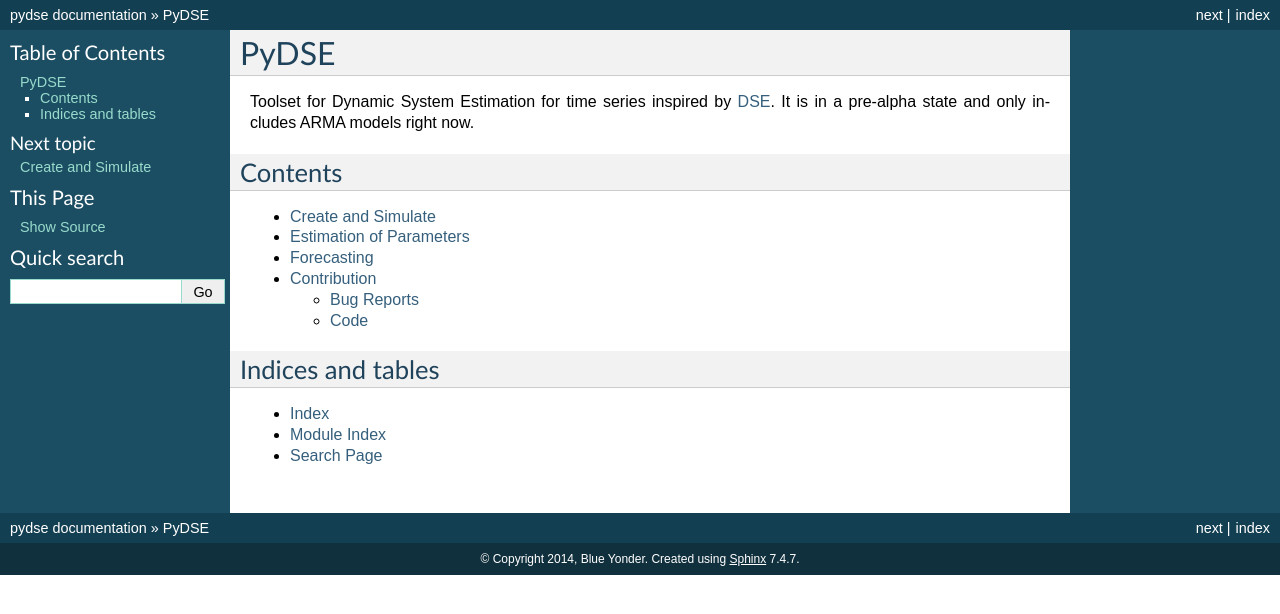
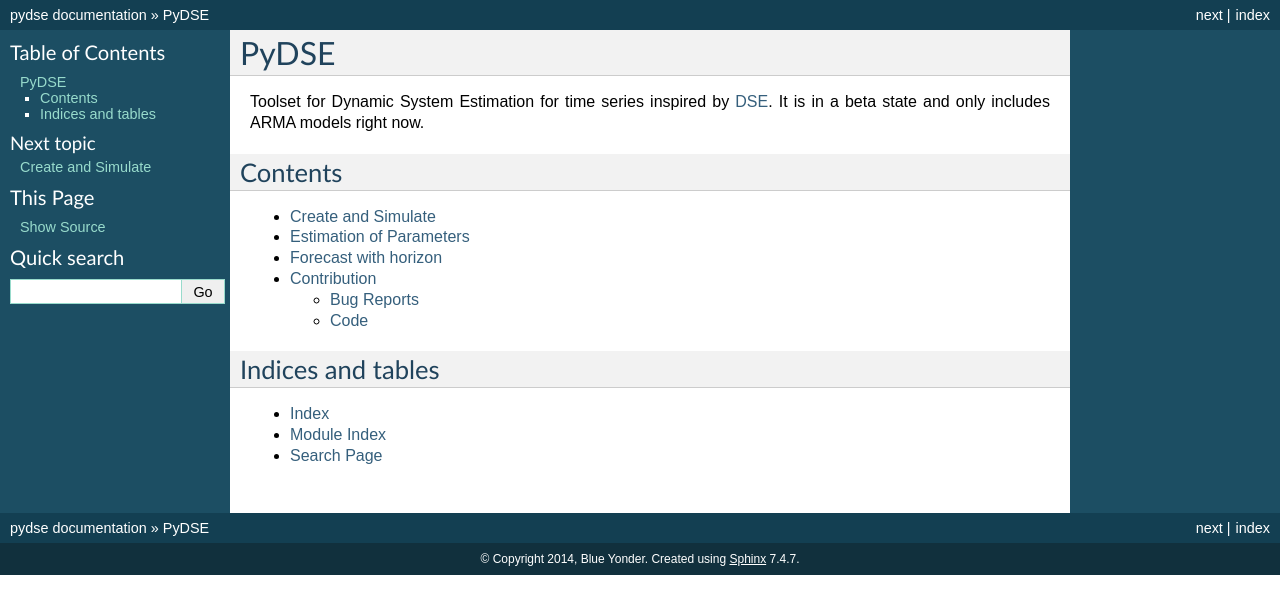
Before and after one commit to blue-yonder/pydse, a Sphinx documentation site: the page built from docs/index.rst, in a window 1280 px wide. Shown: the top 614 px of the page. Built offline with Sphinx 7.4.7, drawn with Linux system fonts in a browser that asks for light colours; formulas are drawn with MathJax 3; pages that are not in the unit, such as notebooks, are missing from menus.

Commit message:
Updated some docs

```diff
--- a/docs/forecast.rst
+++ b/docs/forecast.rst
@@ -1,6 +1,6 @@
-===========
-Forecasting
-===========
+=====================
+Forecast with horizon
+=====================
 
 In chapter :ref:`Estimation of Parameters <estimation-of-parameters>` only
 one-step ahead predictions were applied. So in our example of monthly data,
--- a/docs/index.rst
+++ b/docs/index.rst
@@ -4,7 +4,8 @@
 
 Toolset for Dynamic System Estimation for time series inspired by
 `DSE <http://cran.r-project.org/web/packages/dse/index.html>`_.
-It is in a pre-alpha state and only includes ARMA models right now.
+It is in a beta state and only includes ARMA models right now.
+
 
 Contents
 ========
@@ -14,7 +15,7 @@
 
    Create and Simulate <simulate>
    Estimation of Parameters <estimate>
-   Forecasting <forecast>
+   Forecast with horizon <forecast>
    Contribution <contrib>
    Module Reference <_rst/modules>
 
```
Also changed, not shown: README.rst (+7 -2 lines).
